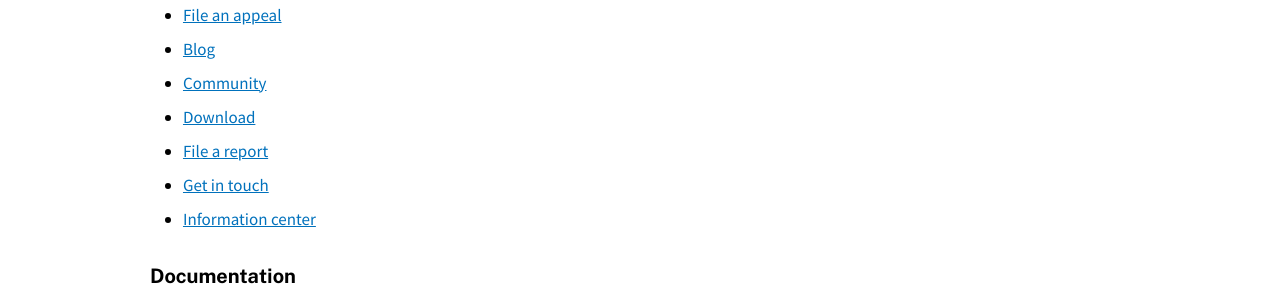
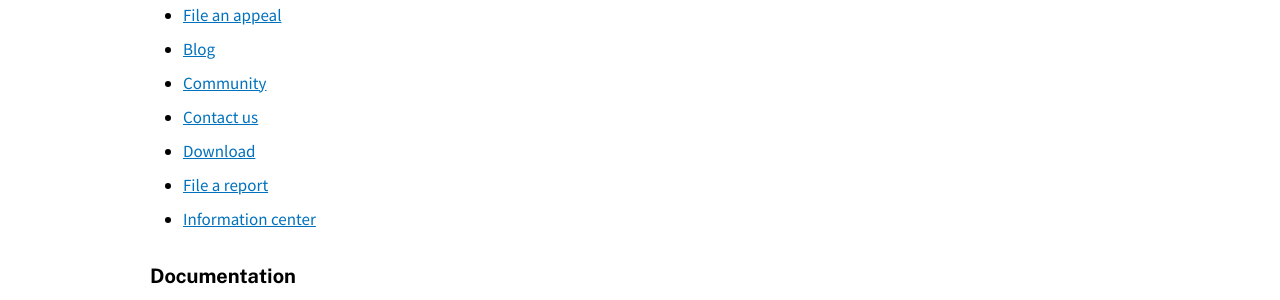
Before and after one commit to serrif/website, a Jekyll site: the page built from main/sitemap.md, in a window 1280 px wide. Shown: the part 558-858 px from the top of the page. Built offline with Jekyll 4.4.1, drawn with Linux system fonts in a browser that asks for light colours.

Commit message:
Update sitemap.md

```diff
--- a/main/sitemap.md
+++ b/main/sitemap.md
@@ -15,9 +15,9 @@ layout: file
 * [File an appeal](../appeal)
 * [Blog](../blog)
 * [Community](../community)
+* [Contact us](../contact)
 * [Download](../download)
 * [File a report](../report)
-* [Get in touch](../contact)
 * [Information center](../center)
 
 ### Documentation
```
